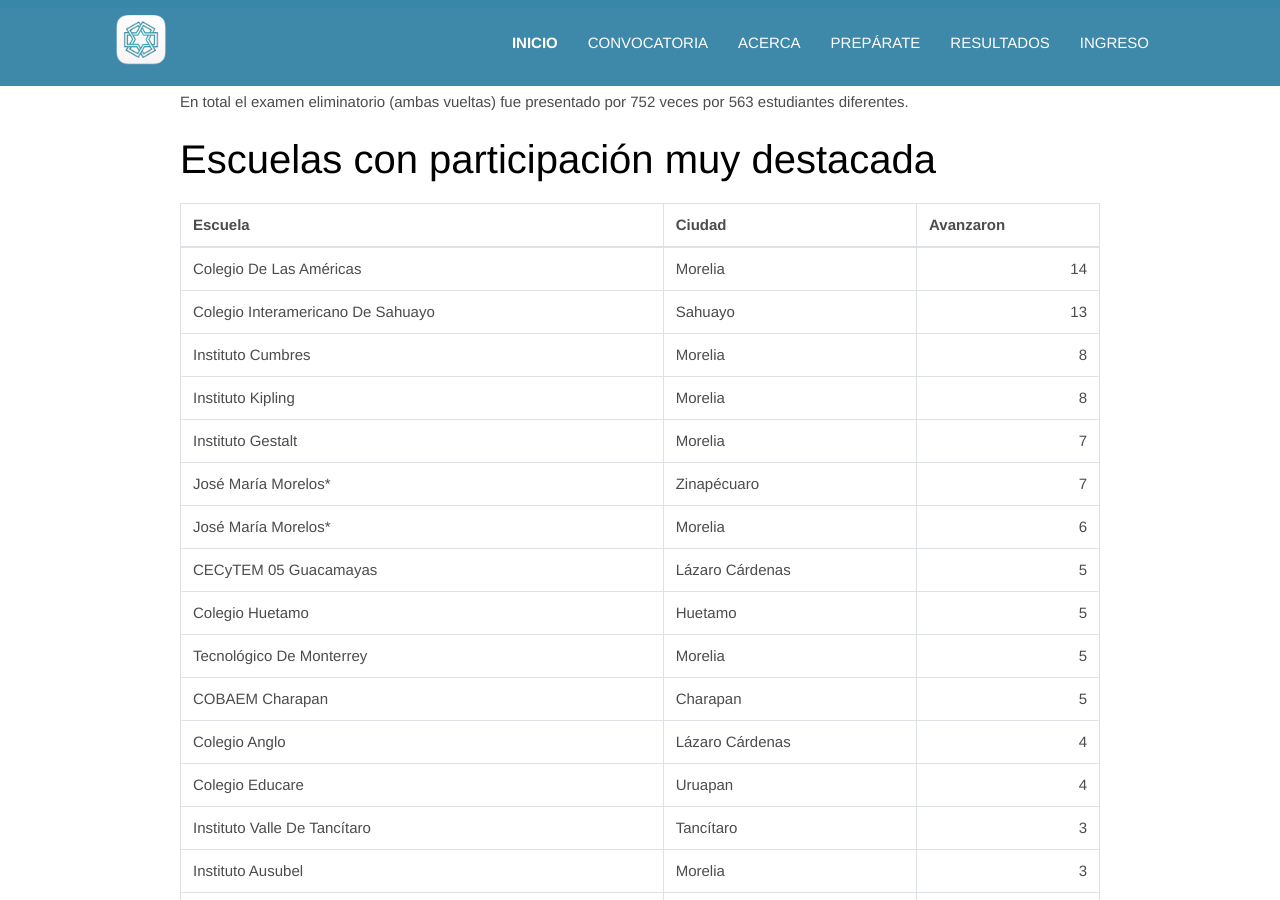
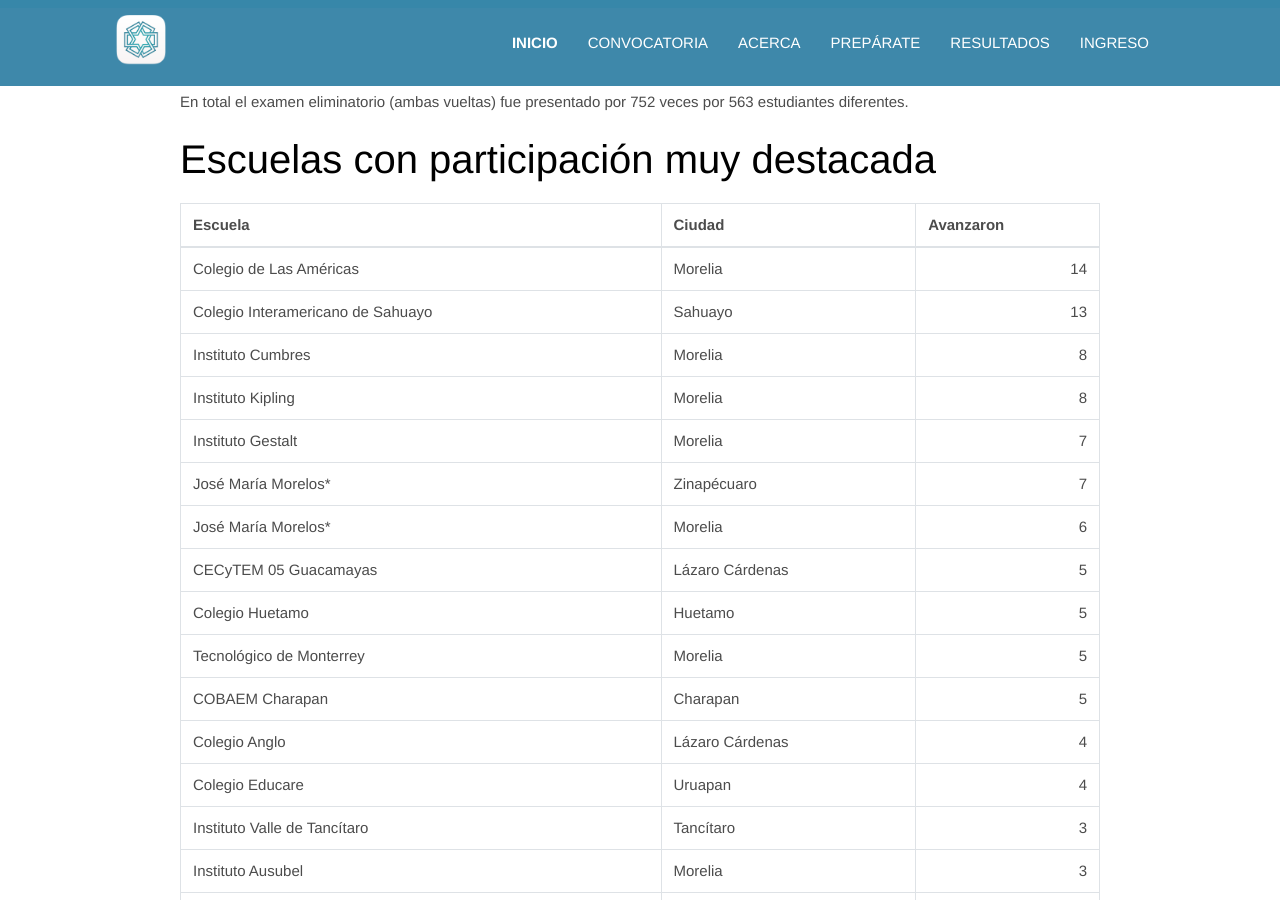
Before and after one commit to OlimpiadaMatematicasMichoacan/WOMM, a Jekyll site: the page built from _pages/resultados.md, in a window 1280 px wide and 900 px high, scrolled down 496 px. Built offline with Jekyll 4.4.1, drawn with Linux system fonts in a browser that asks for light colours; some of the changed text lies outside the part shown.

Commit message:
Minor fixes for stats

```diff
--- a/_pages/resultados.md
+++ b/_pages/resultados.md
@@ -13,12 +13,12 @@ En total el examen eliminatorio (ambas vueltas) fue presentado por 752 veces por
 <th title="Field #3">Avanzaron</th>
 </tr></thead>
 <tbody><tr>
-<td>Colegio De Las Américas</td>
+<td>Colegio de Las Américas</td>
 <td>Morelia</td>
 <td align="right">14</td>
 </tr>
 <tr>
-<td>Colegio Interamericano De Sahuayo</td>
+<td>Colegio Interamericano de Sahuayo</td>
 <td>Sahuayo</td>
 <td align="right">13</td>
 </tr>
@@ -58,7 +58,7 @@ En total el examen eliminatorio (ambas vueltas) fue presentado por 752 veces por
 <td align="right">5</td>
 </tr>
 <tr>
-<td>Tecnológico De Monterrey</td>
+<td>Tecnológico de Monterrey</td>
 <td>Morelia</td>
 <td align="right">5</td>
 </tr>
@@ -78,7 +78,7 @@ En total el examen eliminatorio (ambas vueltas) fue presentado por 752 veces por
 <td align="right">4</td>
 </tr>
 <tr>
-<td>Instituto Valle De Tancítaro</td>
+<td>Instituto Valle de Tancítaro</td>
 <td>Tancítaro</td>
 <td align="right">3</td>
 </tr>
@@ -88,7 +88,7 @@ En total el examen eliminatorio (ambas vueltas) fue presentado por 752 veces por
 <td align="right">3</td>
 </tr>
 <tr>
-<td>Vasco De Quiroga</td>
+<td>Vasco de Quiroga</td>
 <td>Morelia</td>
 <td align="right">3</td>
 </tr>
```
Also changed, not shown: other parts of _pages/resultados.md (+5 -5 lines).
